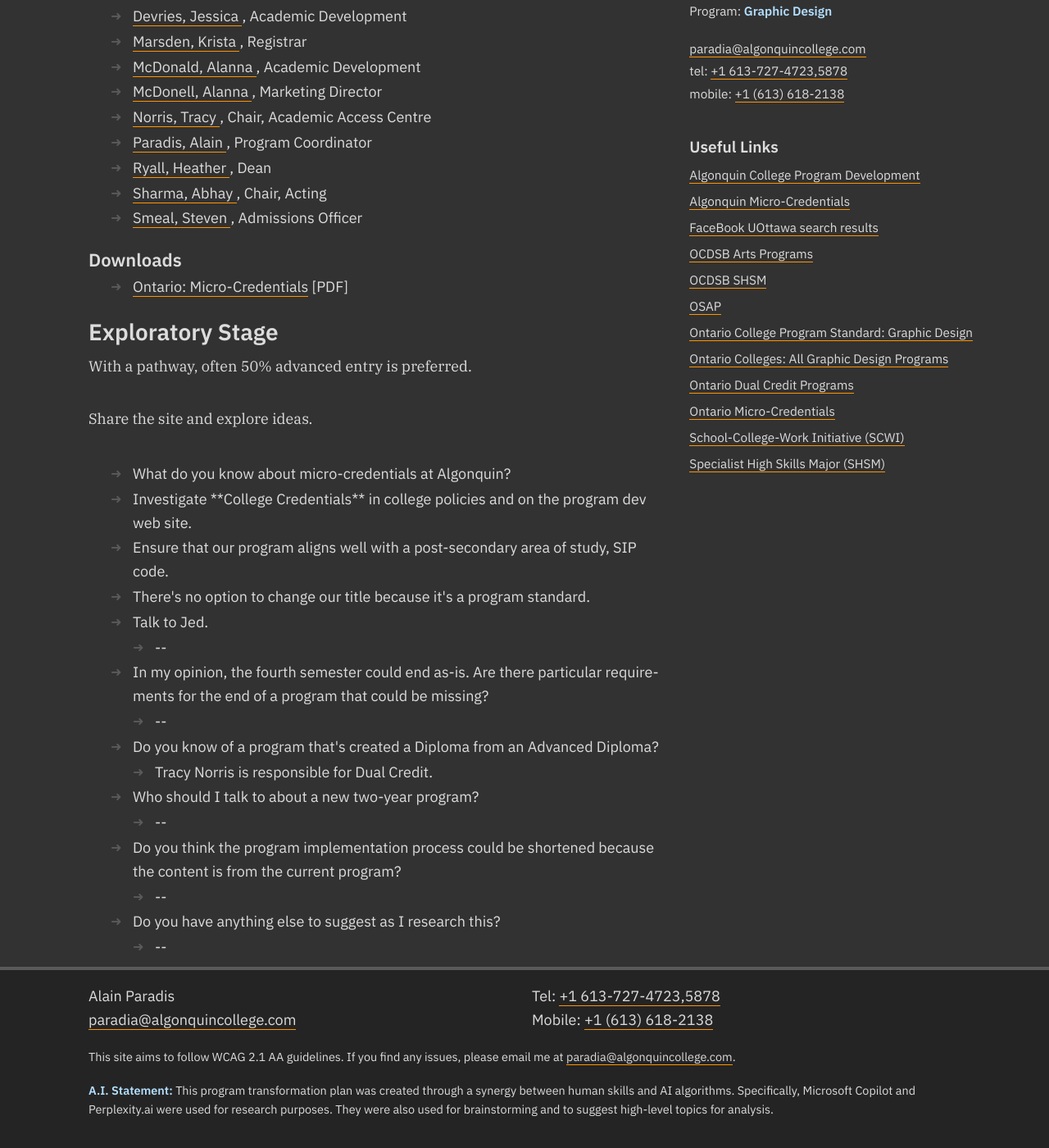
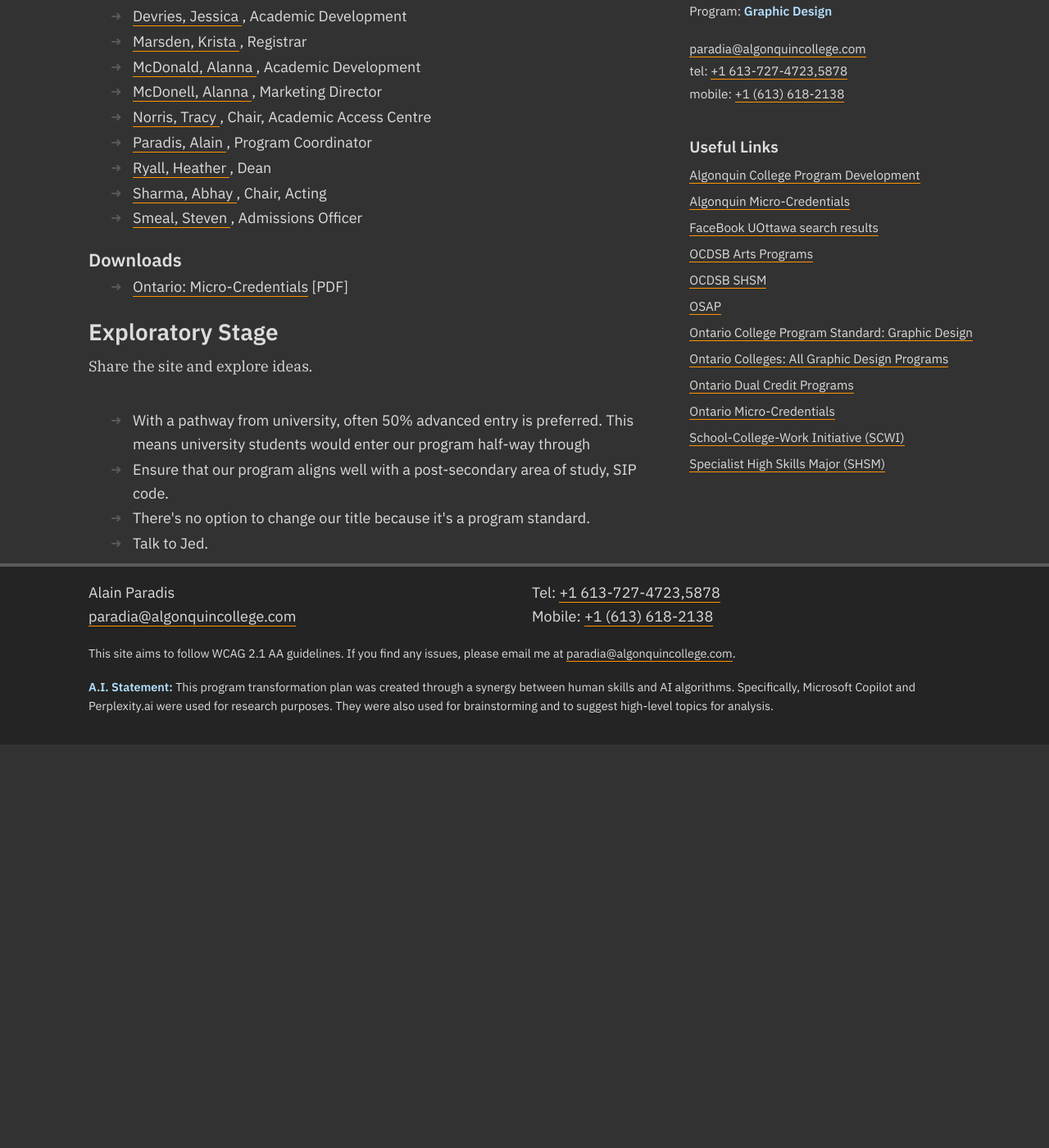
Before and after one commit to AlainParadis/program-transformation, a Jekyll site: the page built from notes.md, in a window 1280 px wide and 1400 px high, scrolled down 299 px. Shown: the whole window at 82% size. Built offline with Jekyll 4.4.1, drawn with Linux system fonts in a browser that asks for light colours; after the commit the page ends 1207 px from its top, so only the background shows below that.

Commit message:
Update notes.md

```diff
--- a/notes.md
+++ b/notes.md
@@ -22,38 +22,11 @@ order:
 	Exploratory Stage
 </h3>
 <p>
-	With a pathway, often 50% advanced entry is preferred.
-</p>
-<p>
 	Share the site and explore ideas.
 </p>
 <ul>
-	<li>What do you know about micro-credentials at Algonquin?</li>
-	<li>Investigate **College Credentials** in college policies and on the program dev web site.</li>
+    <li>With a pathway from university, often 50% advanced entry is preferred. This means university students would enter our program half-way through </li>
 	<li>Ensure that our program aligns well with a post-secondary area of study, SIP code.</li>
 	<li>There's no option to change our title because it's a program standard.</li>
 	<li>Talk to Jed.</li>
-	<ul>
-		<li>--</li>
-	</ul>
-	<li>In my opinion, the fourth semester could end as-is. Are there particular requirements for the end of a program that could be missing?</li>
-	<ul>
-		<li>--</li>
-	</ul>
-	<li>Do you know of a program that's created a Diploma from an Advanced Diploma?</li>
-	<ul>
-		<li>Tracy Norris is responsible for Dual Credit.</li>
-	</ul>
-	<li>Who should I talk to about a new two-year program?</li>
-	<ul>
-		<li>--</li>
-	</ul>
-	<li>Do you think the program implementation process could be shortened because the content is from the current program?</li>
-	<ul>
-		<li>--</li>
-	</ul>
-	<li>Do you have anything else to suggest as I research this?</li>
-	<ul>
-		<li>--</li>
-	</ul>
 </ul>
```
